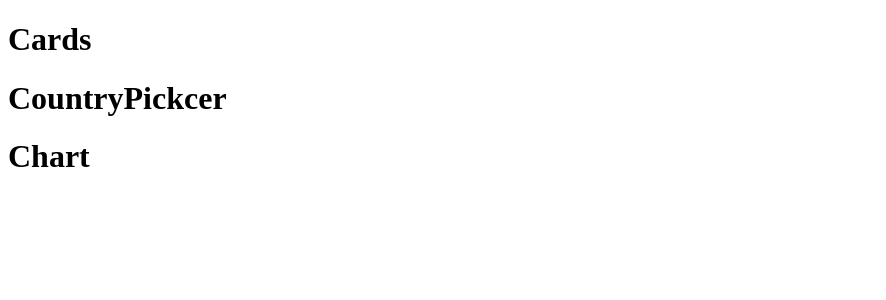
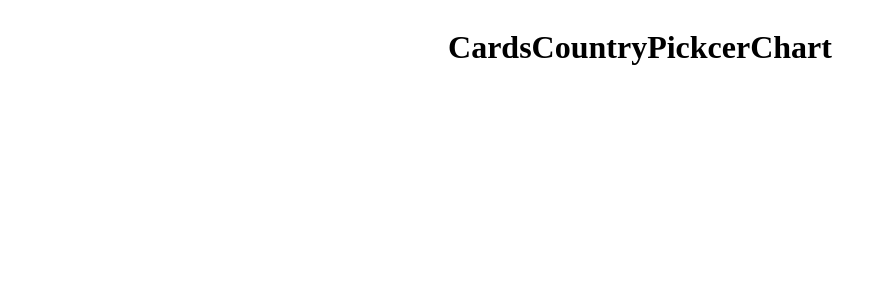
Before and after one commit to Kanamomoruru/React-covid19-chart, a React (Create React App) app: page / in a window 1280 px wide. Shown: the top 300 px of the page, without its empty margins (0-886 px from the left). Built offline with nearby package versions, Linux system fonts and the light colour scheme.

Commit message:
installed autoprefixer

```diff
--- a/package.json
+++ b/package.json
@@ -6,6 +6,7 @@
     "@testing-library/jest-dom": "^4.2.4",
     "@testing-library/react": "^9.3.2",
     "@testing-library/user-event": "^7.1.2",
+    "autoprefixer": "^9.8.0",
     "axios": "^0.19.2",
     "classnames": "^2.2.6",
     "react": "^16.13.1",
--- a/src/App.js
+++ b/src/App.js
@@ -1,11 +1,12 @@
 import React from 'react';
 
 import { Cards, Chart, CountryPicker } from './components';
+import styles from './App.module.css';
 
 class App extends React.Component {
     render() {
         return(
-            <div>
+            <div className={styles.container}>
                 <Cards />
                 <CountryPicker />
                 <Chart />
--- /dev/null
+++ b/src/App.module.css
@@ -0,0 +1,9 @@
+body {
+    /* background-color: rgb(250, 250, 250); */
+}
+
+.container {
+    display: flex;
+    align-items: center;
+    justify-content: center;
+}
```
Also changed, not shown: 2 other files (tests, documents, lock files or other folders).
